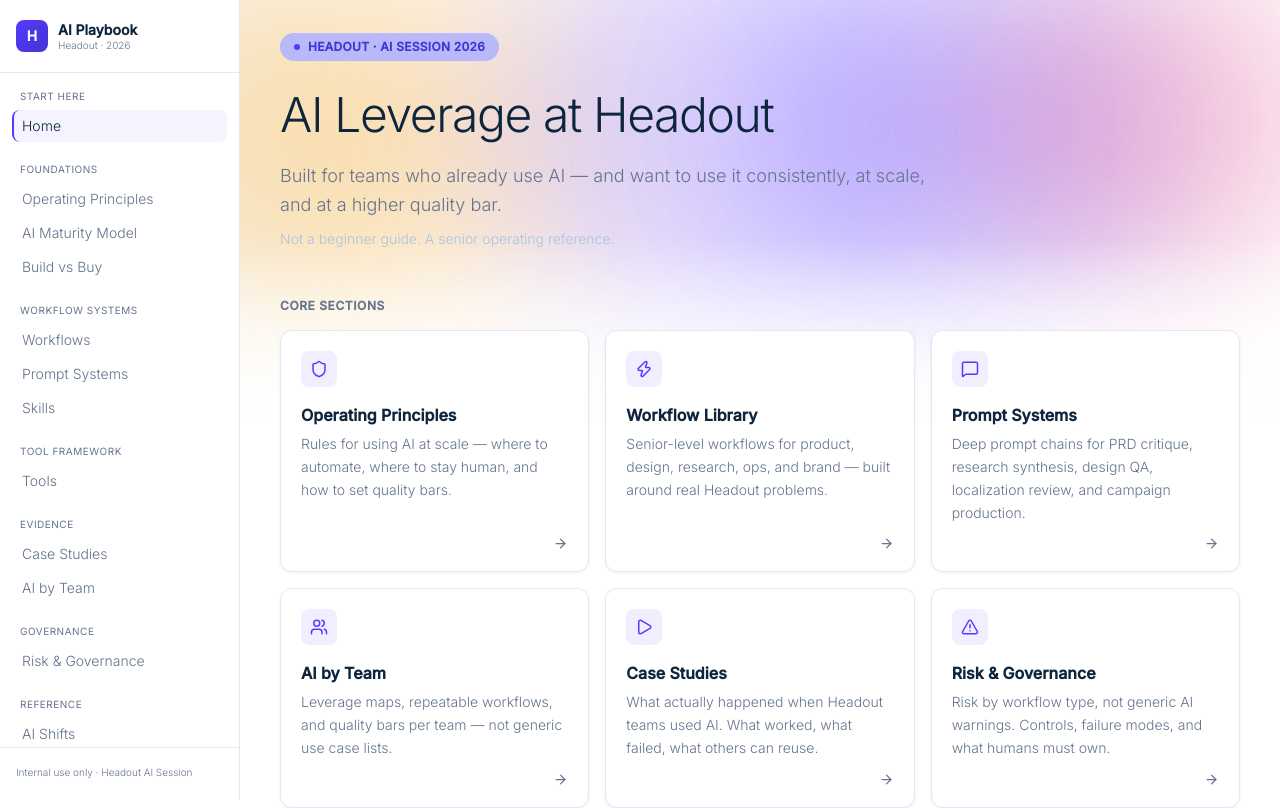
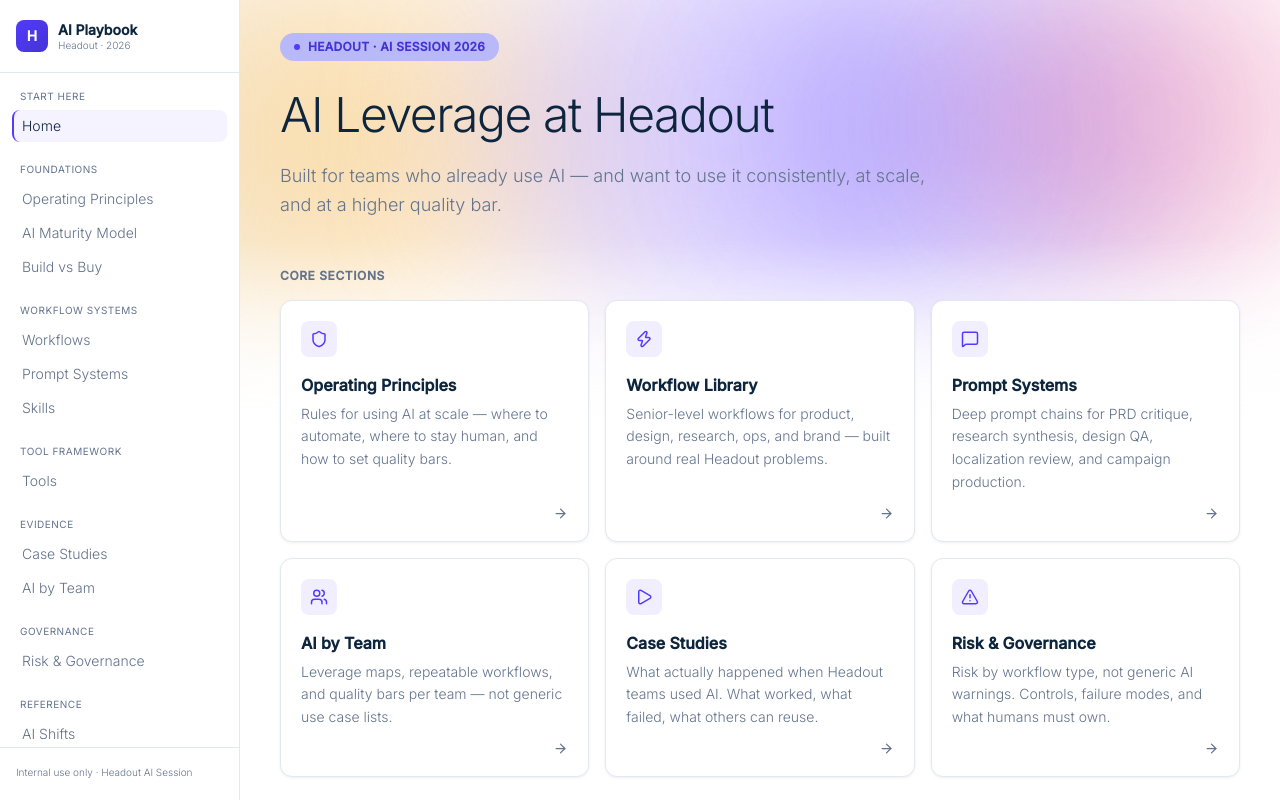
Before and after one commit to pavitsond-cyber/AI-Playbook, a Next.js app: page / in a window 1280 px wide. Shown: the top 808 px of the page. Built offline with nearby package versions, Linux system fonts and the light colour scheme.

Commit message:
Remove subtext from homepage hero

```diff
--- a/app/(playbook)/page.tsx
+++ b/app/(playbook)/page.tsx
@@ -87,9 +87,7 @@ export default function HubPage() {
         <p className="text-base sm:text-lg leading-relaxed mb-2 max-w-2xl" style={{ color: '#64748d', fontWeight: 300 }}>
           Built for teams who already use AI — and want to use it consistently, at scale, and at a higher quality bar.
         </p>
-        <p className="text-sm leading-relaxed max-w-2xl" style={{ color: '#a8c3de', fontWeight: 300 }}>
-          Not a beginner guide. A senior operating reference.
-        </p>
+
       </div>
 
       {/* Primary section cards */}
```
